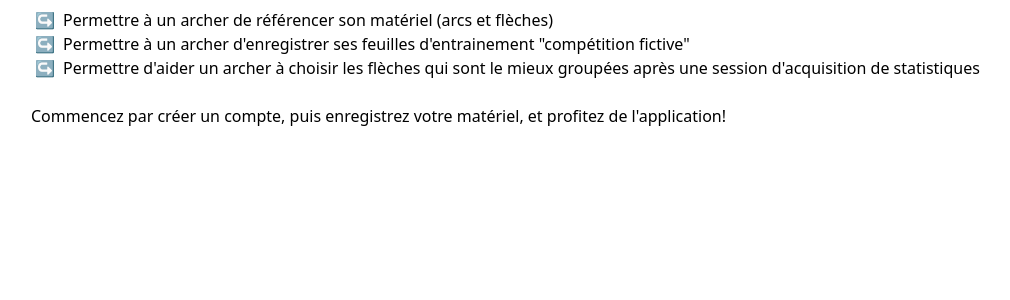
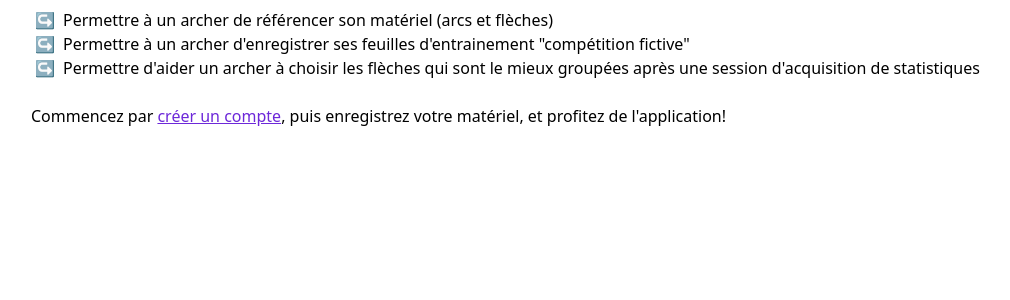
Before and after one commit to remace/OC-P13_Archery_Buddy, a Django app: page / in a window 1280 px wide. Shown: the part 280-580 px from the top of the page, without its empty margins (33-1043 px from the left). Run offline with Django 4.2, Linux system fonts and the light colour scheme; some libraries are stand-ins or nearby versions.

Commit message:
💄 add link to account creation in homepage content
refers issue #32

```diff
--- a/ArcheryBuddy/core/templates/core/home.html
+++ b/ArcheryBuddy/core/templates/core/home.html
@@ -8,7 +8,7 @@
         <p class="px-16 my-6 text-justify mb-4">À terme, elle devra:</p>
         <ul role="list"
             class="px-16 text-justify ml-8"
-            style='list-style-type:"\21AA   "'>
+            style="list-style-type:'\21AA   '">
             <li>Permettre à un archer de référencer son matériel (arcs et flèches)</li>
             <li>Permettre à un archer d'enregistrer ses feuilles d'entrainement "compétition fictive"</li>
             <li>
@@ -17,6 +17,6 @@
         </ul>
     </div>
     <p class="px-16 my-6 text-justify ">
-        Commencez par créer un compte, puis enregistrez votre matériel, et profitez de l'application!
+        Commencez par <a class="text-violet-700 underline" href="{% url 'register' %}">créer un compte</a>, puis enregistrez votre matériel, et profitez de l'application!
     </p>
 {% endblock content %}
```
